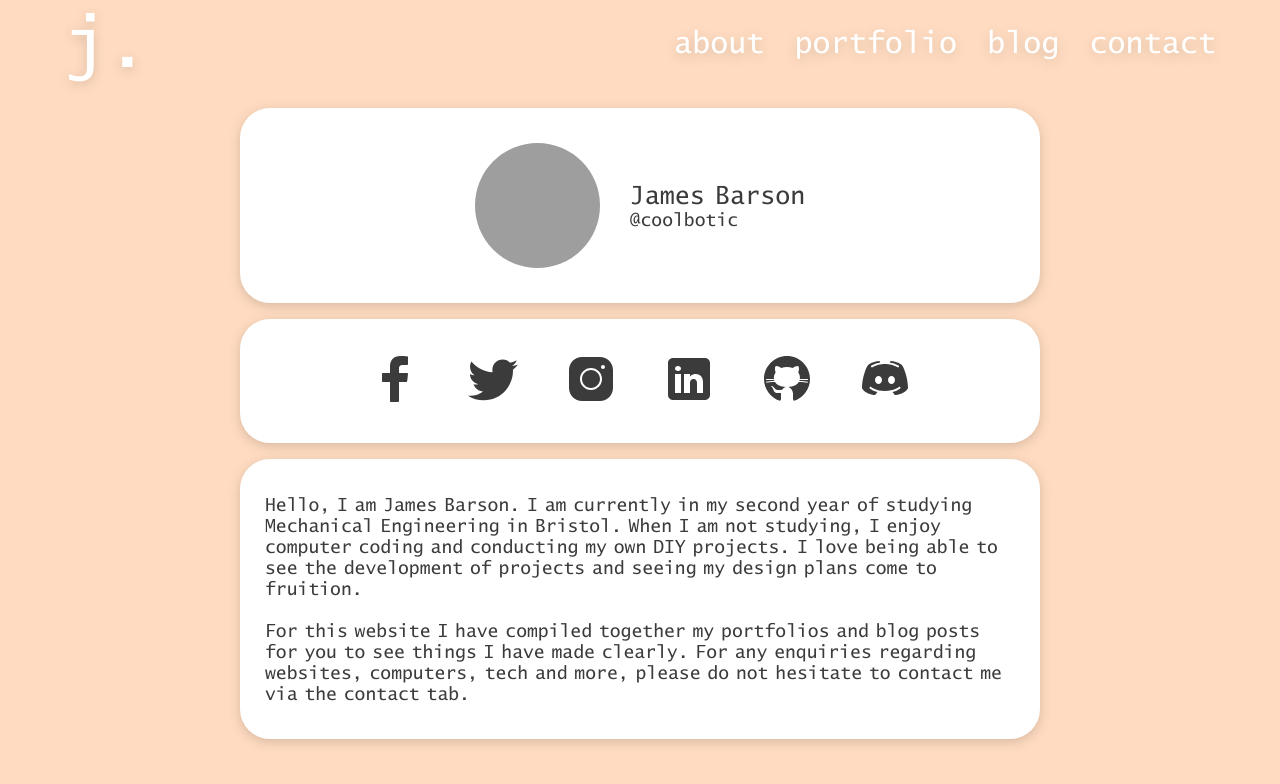
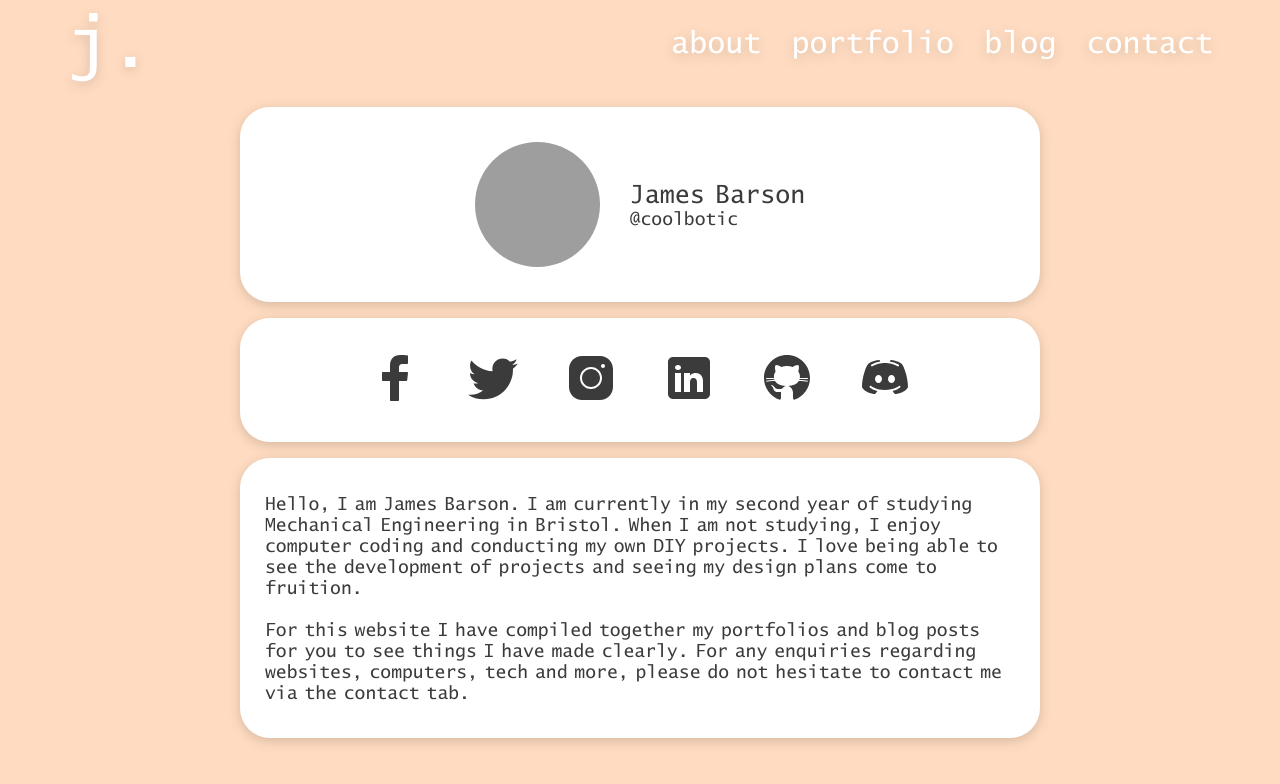
Before and after one commit to coolbotic/jamesbarson.com, a Gatsby site: page /about/ in a window 1280 px wide. Built offline with nearby package versions, Linux system fonts and the light colour scheme; Gatsby itself is replaced by a stand-in of ours; grey boxes are pictures that could not be loaded.

Commit message:
nav fixes

```diff
--- a/src/components/layout.css
+++ b/src/components/layout.css
@@ -1,6 +1,7 @@
 body {
   background-color: rgba(255, 220, 193, 1);
   overflow-y: auto;
+
 }
 
 * {
@@ -11,9 +12,11 @@ body {
 
 .container {
   display: grid;
-  width: 100%;
+  padding-left: 17px;
+  width: calc(100vw - 17px);
   height: 100vh;
   grid-template-rows: auto 90%;
+
 }
 
 @font-face {
--- a/src/components/nav/nav.css
+++ b/src/components/nav/nav.css
@@ -1,25 +1,27 @@
 nav {
   display: grid;
   grid-template-rows: minmax(min-content, 10px) min-content;
+
 }
 
 nav .content {
   background-color: transparent;
   display: grid;
-  place-items: center;
+  align-items: center;
   grid-auto-flow: column;
-  align-content: space-evenly;
-  padding-left: 5%;
-  padding-right: 5%;
+  padding-left: 50px;
+  padding-right: 50px;
+
 }
 
 nav .content .links {
   display: grid;
+  justify-self: end;
   grid-gap: 30px;
   grid-auto-flow: column;
   grid-auto-columns: minmax(min-content, 50px);
-  justify-self: end;
-  /* margin-right: 5%; */
+ margin-left: -4px;
+
 }
 
 nav .content .links a {
```
Also changed, not shown: src/components/contactForm/index.js (+5 -4 lines), README.md.
